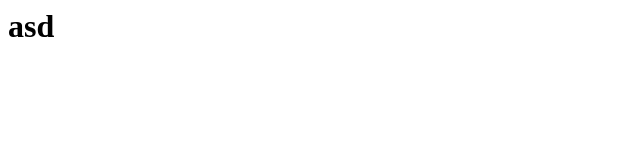
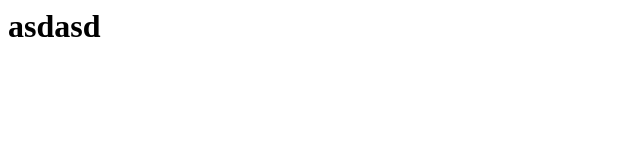
Before and after one commit to TiborLapos/test123, a plain HTML site: page index.html in a window 1280 px wide. Shown: the full height of the page, 0-640 px from the left. Drawn offline with Linux system fonts and the light colour scheme.

Commit message:
Update index.html

```diff
--- a/index.html
+++ b/index.html
@@ -1 +1 @@
-<h1>asd</h1>
+<h1>asdasd</h1>
```
